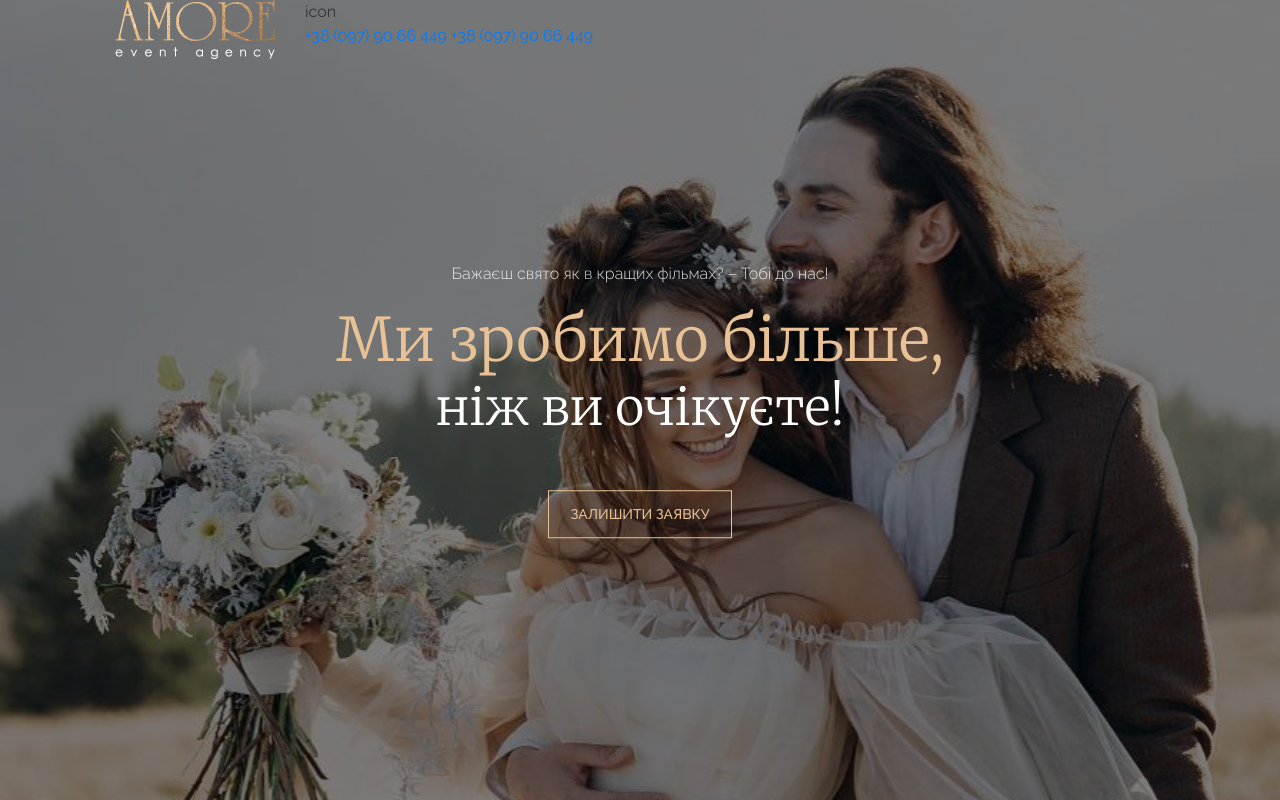
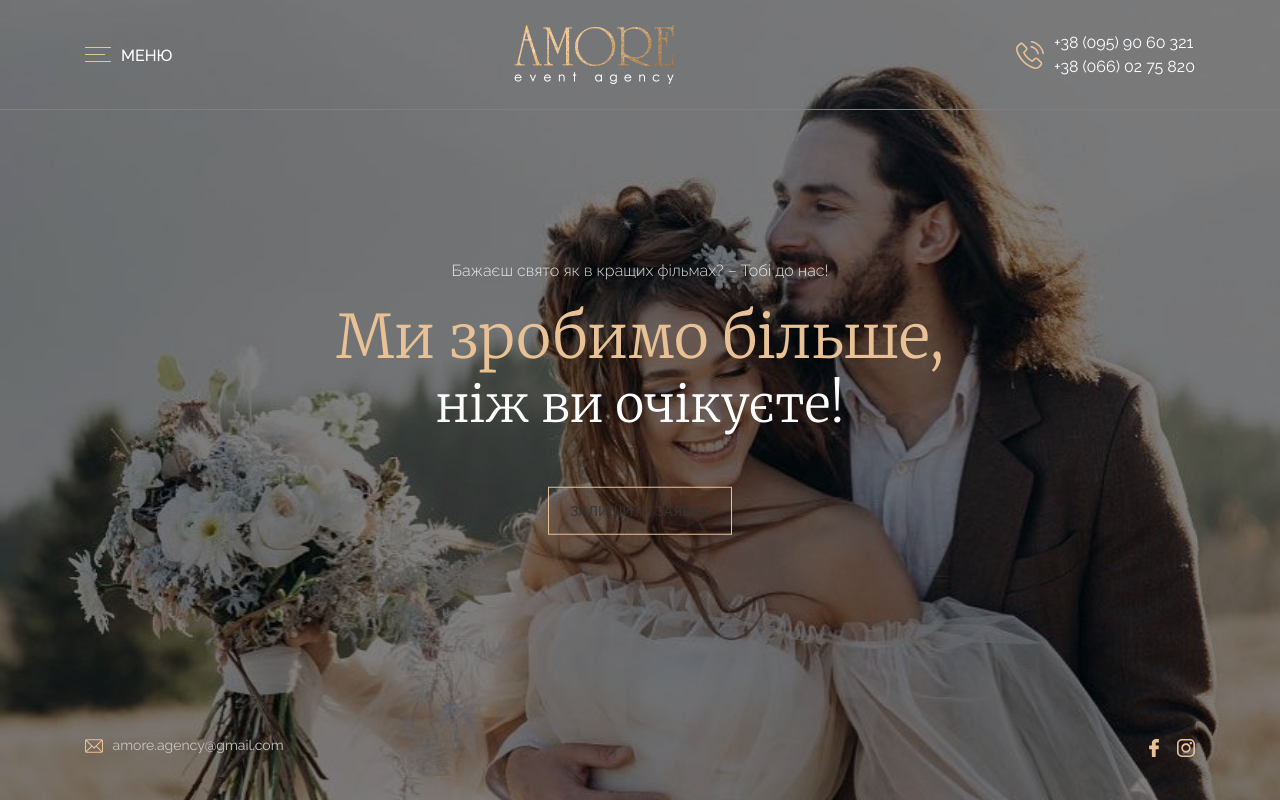
Before and after one commit to second1996/_amore, a website: page app/index.html in a window 1280 px wide. Drawn offline with Linux system fonts and the light colour scheme.

Commit message:
Верстка header, heroes.

```diff
--- a/app/index.html
+++ b/app/index.html
@@ -17,13 +17,18 @@
 </head>
 <body>
 
-	<section class="heroes" style="background-image: url('img/@2x/heroes-image.jpg');">
-		<header class="heroes__header header">
+	<!-- Section: Header -->
+	<header class="header">
 		<div class="container">
-				<div class="row">
+			<div class="row justify-content-between align-items-center">
 				<div class="col-auto">
 					<div class="header__menu">
+						<div class="header__menu-icon">
 							<span></span>
+							<span></span>
+							<span></span>
+						</div>
+						<div class="header__menu-title">Меню</div>
 					</div>
 				</div>
 				<div class="col-auto">
@@ -33,16 +38,21 @@
 				</div>
 				<div class="col-auto">
 					<div class="header__callback callback">
-							<div class="callback__icon">icon</div>
+						<div class="callback__icon">
+							<svg class="icon icon-phone-call"><use xlink:href="img/icons/sprite.svg#icon-phone-call"></use></svg>
+						</div>
 						<div class="callback__phone">
-								<a href="tel:">+38 (097) 90 66 449</a>
-								<a href="tel:">+38 (097) 90 66 449</a>
+							<a href="tel:" title="Зателефонувати за цим номером">+38 (095) 90 60 321</a>
+							<a href="tel:" title="Зателефонувати за цим номером">+38 (066) 02 75 820</a>
 						</div>
 					</div>
 				</div>
 			</div>
 		</div>
 	</header>
+
+	<!-- Section: Heroes -->
+	<section class="heroes" style="background-image: url('img/@2x/heroes-image.jpg');">
 		<div class="heroes__inner">
 			<div class="container">
 				<p class="heroes__suptitle">Бажаєш свято як в кращих фільмах? – Тобі до нас!</p>
@@ -50,7 +60,28 @@
 				<a href="#" class="heroes__btn btn btn-primary">Залишити заявку</a>
 			</div>
 		</div>
+		<div class="heroes__footer links">
+			<div class="container">
+				<div class="row justify-content-between">
+					<div class="col-auto">
+						<a href="mailto:amore.agency@gmail.com" class="links__email">
+							<svg class="icon icon-email"><use xlink:href="img/icons/sprite.svg#icon-email"></use></svg>
+							amore.agency@gmail.com
+						</a>
+					</div>
+					<div class="col-auto">
+						<div class="links__social">
+							<a href="https://facebook.com/"><svg class="icon icon-facebook"><use xlink:href="img/icons/sprite.svg#icon-facebook"></use></svg></a>
+							<a href="https://instagram.com/"><svg class="icon icon-instagram"><use xlink:href="img/icons/sprite.svg#icon-instagram"></use></svg></a>
+						</div>
+					</div>
+				</div>
+			</div>
+		</div>
 	</section>
+
+	<!-- Section: About us -->
+
 
 	<script src="js/scripts.min.js"></script>
 
--- /dev/null
+++ b/app/sass/_blocks/_header.sass
@@ -0,0 +1,56 @@
+.header
+	position: absolute
+	top: 0
+	left: 0
+	right: 0
+	z-index: 2
+	padding: 25px 0
+	border-bottom: 1px solid #7e7e7e
+	&__menu
+		display: flex
+		align-items: center
+		&:hover
+			cursor: pointer
+			.header__menu-icon
+				> span:nth-child(2)
+					width: 100%
+			.header__menu-title
+				color: $light-accent
+		&-icon
+			> span
+				display: block
+				width: 26px
+				height: 1px
+				background: $light-accent
+				transition: width 0.35s ease
+				&:nth-child(2)
+					width: 20px
+					margin-top: 6px
+				&:nth-child(3)
+					margin-top: 6px
+		&-title
+			margin-top: 2px
+			margin-left: 10px
+			color: $white
+			font-weight: 500
+			text-transform: uppercase
+			line-height: 1
+			transition: color 0.35s ease
+	&__callback
+		display: flex
+		align-items: center
+		.callback
+			&__icon
+				margin-right: 10px
+				.icon
+					// width: 28px
+					// height: 28px
+					font-size: 28px
+					fill: $light-accent
+			&__phone
+				display: flex
+				flex-direction: column
+				> a
+					color: $white
+					&:hover
+						color: $light-accent
--- /dev/null
+++ b/app/sass/_blocks/_heroes.sass
@@ -0,0 +1,66 @@
+.heroes
+	position: relative
+	height: 100vh
+	background-repeat: no-repeat
+	background-size: cover
+	background-position: center 25%
+	&:before
+		content: ''
+		position: absolute
+		top: 0
+		left: 0
+		z-index: 1
+		display: block
+		width: 100%
+		height: 100%
+		background: rgba(0,0,0, 0.5)
+	&__inner
+		position: relative
+		z-index: 2
+		top: 50%
+		transform: translateY(-50%)
+		text-align: center
+	&__suptitle
+		color: $white
+		font-weight: 300
+		opacity: 0.85
+	&__title
+		margin-bottom: 50px
+		color: $light-accent
+		font-family: $secondary-font
+		font-size: 60px
+		font-weight: 300
+		line-height: 1.25
+		> span
+			display: block
+			color: $white
+			font-size: 50px
+	&__footer
+		position: absolute
+		left: 0
+		right: 0
+		bottom: 40px
+		z-index: 2
+		.links
+			&__email
+				color: #c6c6c6
+				font-size: 14px
+				&:hover
+					color: $white
+					.icon
+						fill: $white
+				.icon
+					margin-right: 6px
+					color: $light-accent
+					font-size: 18px
+					transition: fill 0.35s ease
+			&__social
+				> a
+					display: inline-block
+					margin-left: 10px
+					color: $light-accent
+					font-size: 18px
+					&:first-child
+						margin-left: 0
+					&:hover
+						color: $white
--- a/app/sass/main.sass
+++ b/app/sass/main.sass
@@ -24,8 +24,17 @@ body
 	font-family: 'Raleway', sans-serif
 	font-size: 16px
 	line-height: 1.5
+	a:link
+		color: $text
+		transition: $trs-all
+	a:hover
+		color: $accent
+		text-decoration: none
 
 .btn
+	position: relative
+	z-index: 2
+	overflow: hidden
 	display: inline-block
 	padding: 16px 22px
 	border: 1px solid $text
@@ -33,61 +42,54 @@ body
 	color: $text
 	font-size: 14px
 	font-weight: 500
+	text-align: center
+	text-transform: uppercase
 	line-height: 1
-	text-transform: uppercase
 	outline: 0
 	transition: $trs-all
+	&:before
+		position: absolute
+		z-index: 1
+		transition: .3s
+		content: ''
+		width: 0
+		left: auto
+		right: 0
+		bottom: 0
+		height: 100%
+		background: $text
 	&:hover
-		color: inherit
+		color: $white
 		text-decoration: none
+		&:before
+			z-index: -1
+			width: 100%
+			left: 0
+	&:active
+		box-shadow: 0 0 0 3px rgba($light-accent, 0.25)
+		border-color: darken($light-accent, 5%)
+		&:before
+			background: darken($light-accent, 5%)
 	&-primary
 		border-color: $light-accent
 		color: $light-accent
+		&:before
+			background: $light-accent
+		&:hover
+			color: $text
+
+.icon
+	display: inline-block
+	width: 1em
+	height: 1em
+	stroke-width: 0
+	stroke: currentColor
+	fill: currentColor
 
 
-.heroes
-	position: relative
-	height: 100vh
-	background-repeat: no-repeat
-	background-size: cover
-	background-position: center 25%
-	&:before
-		content: ''
-		position: absolute
-		top: 0
-		left: 0
-		z-index: 1
-		display: block
-		width: 100%
-		height: 100%
-		background: rgba(0,0,0, 0.5)
-	&__header
-		position: absolute
-		top: 0
-		left: 0
-		right: 0
-		z-index: 2
-	&__inner
-		position: relative
-		z-index: 2
-		top: 50%
-		transform: translateY(-50%)
-		text-align: center
-	&__suptitle
-		color: $white
-		font-weight: 300
-		opacity: 0.85
-	&__title
-		margin-bottom: 50px
-		color: $light-accent
-		font-family: $secondary-font
-		font-size: 60px
-		font-weight: 300
-		line-height: 1.25
-		> span
-			display: block
-			color: $white
-			font-size: 50px
+// Import blocks
+@import "_blocks/header"
+@import "_blocks/heroes"
 
 
 
```
Also changed, not shown: app/css/styles.min.css, app/img/icons/facebook.svg (added), app/img/icons/instagram.svg (added), app/img/icons/phone-call.svg (added), app/img/icons/sprite.svg (added). Lines whose indentation alone changed are shown as unchanged.
